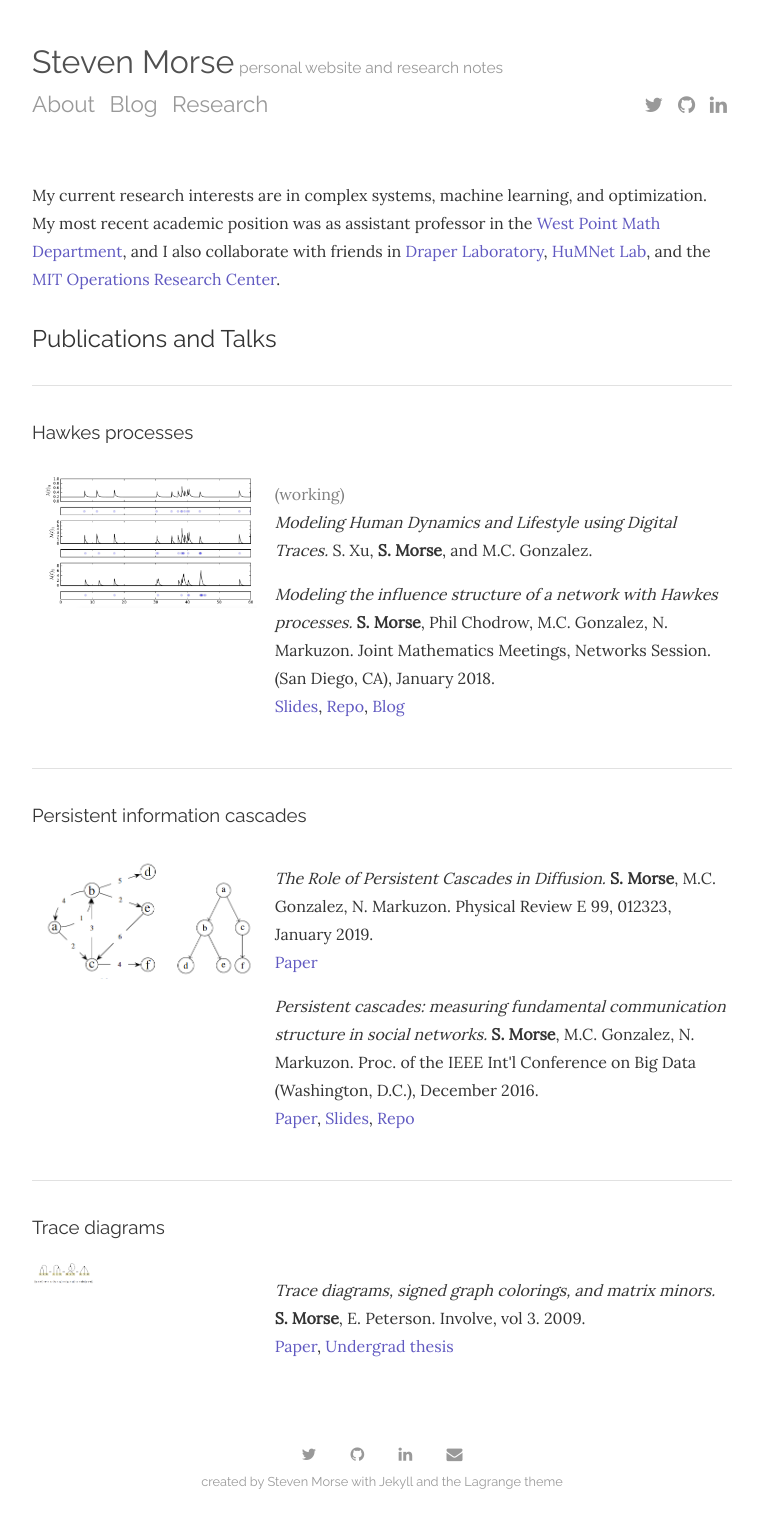
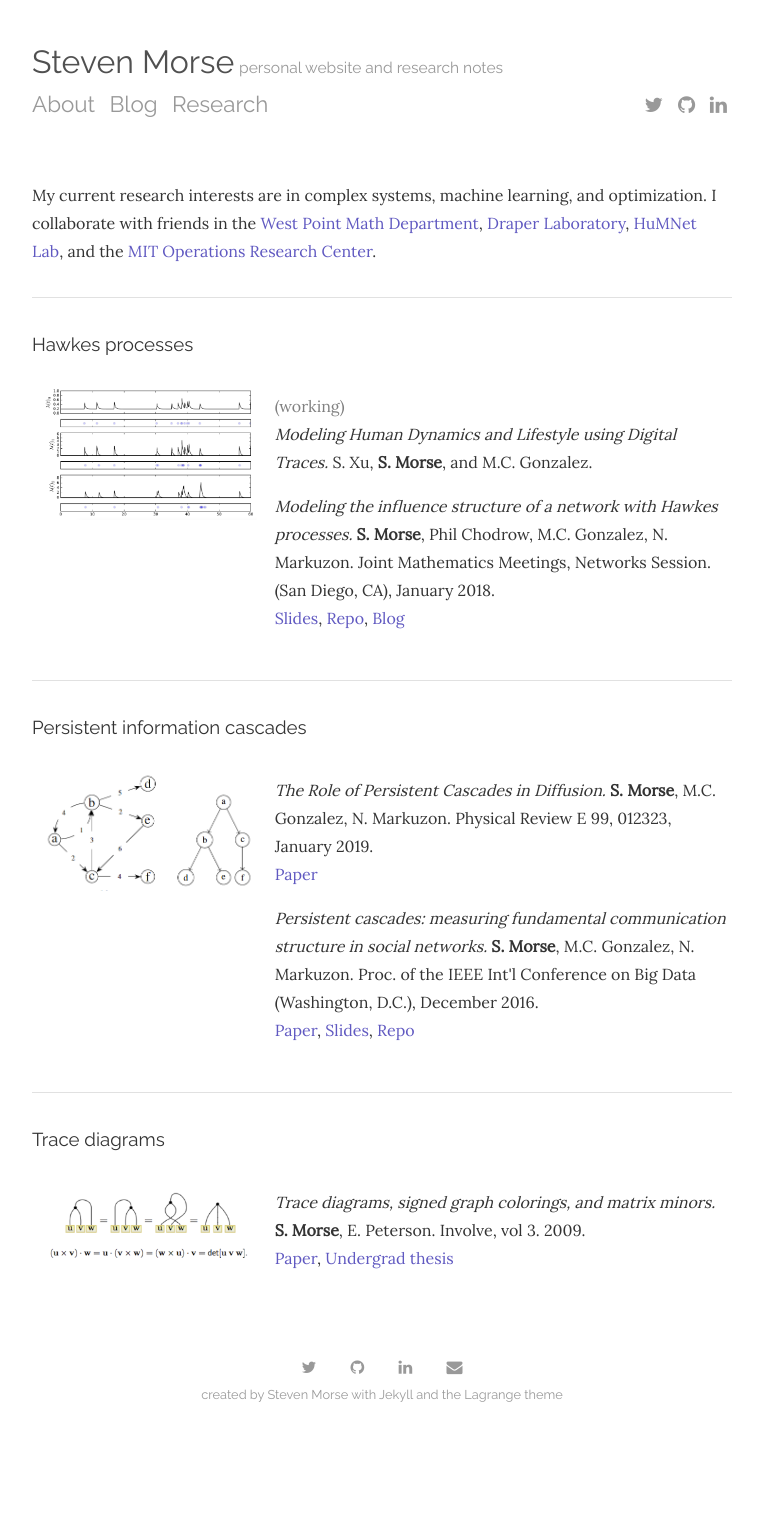
Before and after one commit to stmorse/stmorse.github.io, a Jekyll site: the page built from research.md, in a window 1280 px wide. Shown: the whole page, without its empty margins (258-1021 px from the left). Built offline with Jekyll 4.4.1, drawn with Linux system fonts in a browser that asks for light colours; nearby versions of some CDN libraries; after the commit the page ends 1441 px from its top, so only the background shows below that.

Commit message:
wording tweaks to intro

```diff
--- a/research.md
+++ b/research.md
@@ -3,10 +3,7 @@ layout: page
 title: Research
 ---
 
-My current research interests are in complex systems, machine learning, and optimization.  My most recent academic position was as assistant professor in the [West Point Math Department](https://www.usma.edu/math/SitePages/Math.aspx), and I also collaborate with friends in [Draper Laboratory](http://www.draper.com), [HuMNet Lab](http://humnetlab.mit.edu), and the [MIT Operations Research Center](https://orc.mit.edu).
-
-
-## Publications and Talks
+My current research interests are in complex systems, machine learning, and optimization.  I collaborate with friends in the [West Point Math Department](https://westpoint.edu/academics/academic-departments/mathematical-sciences), [Draper Laboratory](http://www.draper.com), [HuMNet Lab](http://humnetlab.mit.edu), and the [MIT Operations Research Center](https://orc.mit.edu).
 
 <hr>
 
@@ -49,7 +46,7 @@ My current research interests are in complex systems, machine learning, and opti
 
 <div class="row">
     <div class="four columns">
-        <img style="padding: 0 30px 0 0; float: left;" width="30%" src="{{ site.baseurl }}/images/diagrams.png" alt="trace diagrams">
+        <img style="padding: 10px; float: center;" width="100%" src="{{ site.baseurl }}/images/diagrams.png" alt="trace diagrams">
     </div>
     <div class="eight columns">
         <p> <i>Trace diagrams, signed graph colorings, and matrix minors.</i> <b>S. Morse</b>, E. Peterson. Involve, vol 3. 2009. <br/>
```
